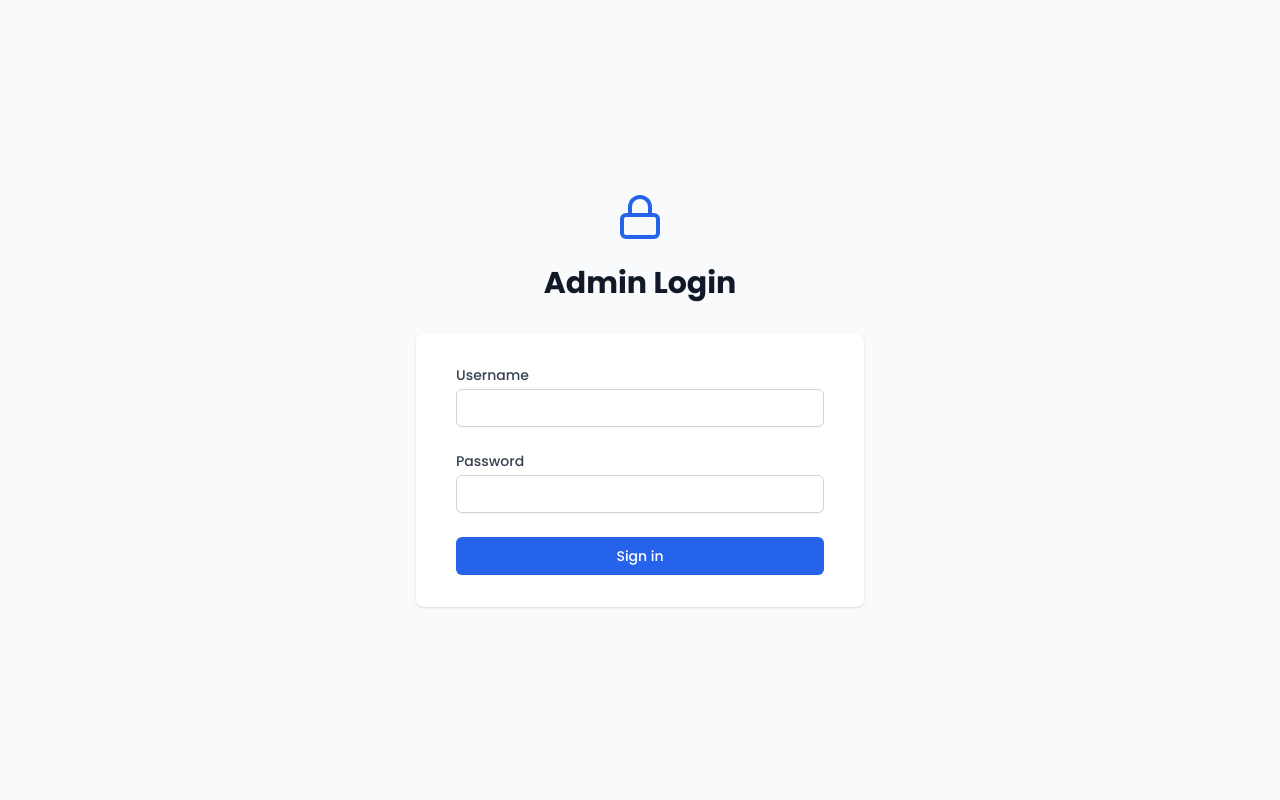
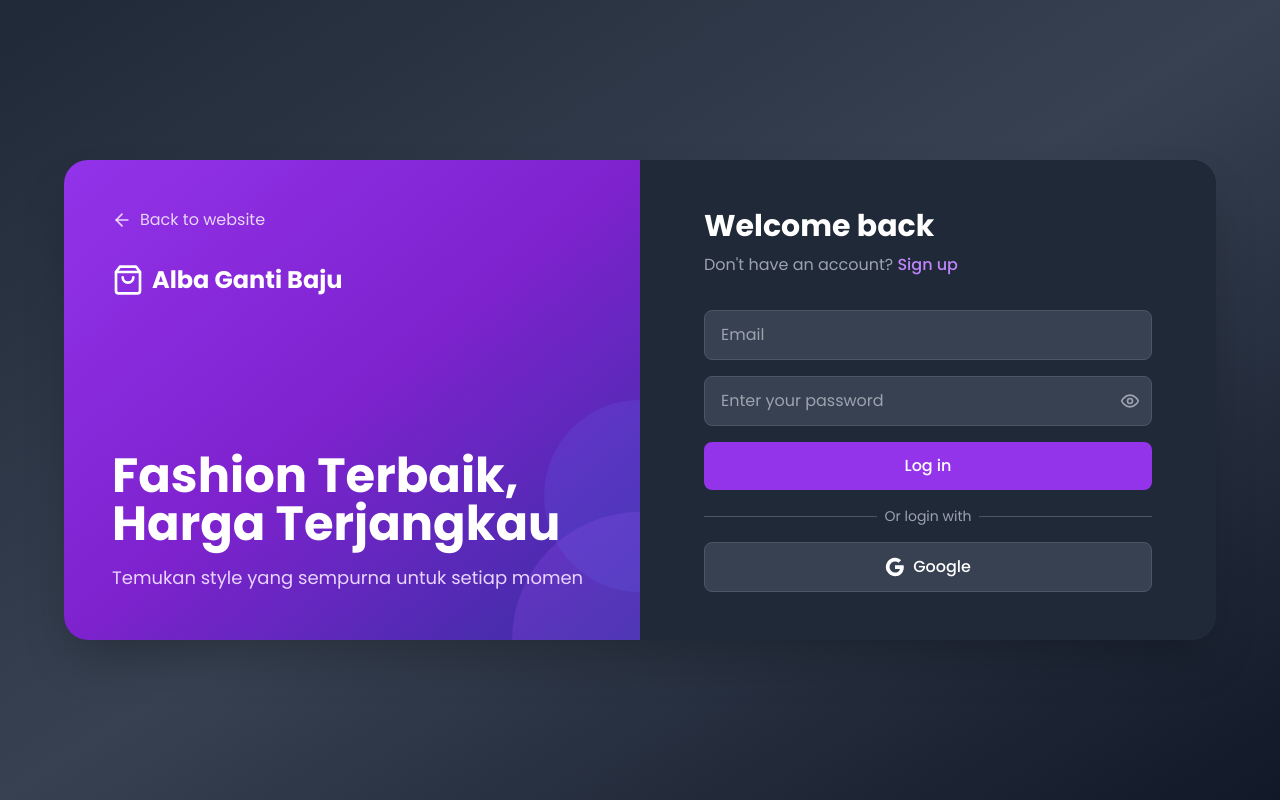
Before and after one commit to Kadalzz/web_toko_baju, a React (Vite) app: page /login in a window 1280 px wide. Built offline with nearby package versions, Linux system fonts and the light colour scheme; no server answers.

Commit message:
Redesign halaman login dengan modern UI

```diff
--- a/src/pages/AdminLogin.tsx
+++ b/src/pages/AdminLogin.tsx
@@ -1,106 +1,265 @@
 import { useState } from 'react';
-import { useNavigate } from 'react-router-dom';
-import { Lock, AlertCircle } from 'lucide-react';
+import { useNavigate, Link } from 'react-router-dom';
+import { ShoppingBag, Eye, EyeOff, ArrowLeft } from 'lucide-react';
 
 const AdminLogin = () => {
   const navigate = useNavigate();
-  const [username, setUsername] = useState('');
-  const [password, setPassword] = useState('');
+  const [isLogin, setIsLogin] = useState(true);
+  const [showPassword, setShowPassword] = useState(false);
+  const [formData, setFormData] = useState({
+    firstName: '',
+    lastName: '',
+    email: '',
+    password: '',
+    agreeToTerms: false
+  });
   const [error, setError] = useState('');
   const [isLoading, setIsLoading] = useState(false);
 
-  // Hardcoded admin credentials (in a real app, this would be in a secure backend)
-  const ADMIN_USERNAME = 'admin';
-  const ADMIN_PASSWORD = 'admin123'; // This would be hashed in a real application
+  // Hardcoded admin credentials
+  const ADMIN_EMAIL = 'admin@albagantibaju.com';
+  const ADMIN_PASSWORD = 'admin123';
 
-  const handleLogin = async (e: React.FormEvent) => {
+  const handleInputChange = (e: React.ChangeEvent<HTMLInputElement>) => {
+    const { name, value, type, checked } = e.target;
+    setFormData(prev => ({
+      ...prev,
+      [name]: type === 'checkbox' ? checked : value
+    }));
+  };
+
+  const handleSubmit = async (e: React.FormEvent) => {
     e.preventDefault();
     setError('');
     setIsLoading(true);
 
     try {
-      // Simulate API call delay
       await new Promise(resolve => setTimeout(resolve, 1000));
 
-      if (username === ADMIN_USERNAME && password === ADMIN_PASSWORD) {
-        // Store admin session
+      if (isLogin) {
+        // Login logic
+        if (formData.email === ADMIN_EMAIL && formData.password === ADMIN_PASSWORD) {
           sessionStorage.setItem('adminAuth', 'true');
           navigate('/admin/dashboard');
         } else {
           throw new Error('Invalid credentials');
         }
+      } else {
+        // Register logic
+        if (!formData.agreeToTerms) {
+          throw new Error('Please agree to Terms & Conditions');
+        }
+        // In real app, would create account here
+        setIsLogin(true);
+        setFormData({ ...formData, password: '' });
+        alert('Account created! Please log in.');
+      }
     } catch (err) {
-      setError('Invalid username or password');
+      setError(err instanceof Error ? err.message : 'An error occurred');
     } finally {
       setIsLoading(false);
     }
   };
 
+  const handleGoogleLogin = () => {
+    alert('Google login will be implemented');
+  };
+
   return (
-    <div className="min-h-screen bg-gray-50 flex flex-col justify-center py-12 sm:px-6 lg:px-8">
-      <div className="sm:mx-auto sm:w-full sm:max-w-md">
-        <div className="flex justify-center">
-          <Lock className="h-12 w-12 text-blue-600" />
+    <div className="min-h-screen bg-gradient-to-br from-gray-800 via-gray-700 to-gray-900 flex items-center justify-center p-4">
+      <div className="w-full max-w-6xl bg-gray-800 rounded-3xl shadow-2xl overflow-hidden">
+        <div className="flex flex-col md:flex-row">
+          {/* Left Side - Hero */}
+          <div className="md:w-1/2 bg-gradient-to-br from-purple-600 via-purple-700 to-indigo-800 p-12 flex flex-col justify-between relative overflow-hidden">
+            <div>
+              <Link to="/" className="inline-flex items-center text-white/80 hover:text-white transition-colors mb-8">
+                <ArrowLeft className="h-5 w-5 mr-2" />
+                Back to website
+              </Link>
+
+              <div className="flex items-center space-x-2 mb-12">
+                <ShoppingBag className="h-8 w-8 text-white" />
+                <span className="text-2xl font-bold text-white">Alba Ganti Baju</span>
               </div>
-        <h2 className="mt-6 text-center text-3xl font-extrabold text-gray-900">
-          Admin Login
-        </h2>
             </div>
 
-      <div className="mt-8 sm:mx-auto sm:w-full sm:max-w-md">
-        <div className="bg-white py-8 px-4 shadow sm:rounded-lg sm:px-10">
-          <form className="space-y-6" onSubmit={handleLogin}>
+            <div className="relative z-10">
+              <h1 className="text-4xl md:text-5xl font-bold text-white leading-tight mb-4">
+                Fashion Terbaik,
+                <br />
+                Harga Terjangkau
+              </h1>
+              <p className="text-purple-200 text-lg">
+                Temukan style yang sempurna untuk setiap momen
+              </p>
+            </div>
+
+            {/* Decorative Elements */}
+            <div className="absolute bottom-0 right-0 w-64 h-64 bg-purple-500/20 rounded-full -mr-32 -mb-32"></div>
+            <div className="absolute top-1/2 right-0 w-48 h-48 bg-indigo-500/20 rounded-full -mr-24"></div>
+          </div>
+
+          {/* Right Side - Form */}
+          <div className="md:w-1/2 p-8 md:p-12 bg-gray-800">
+            <div className="max-w-md mx-auto">
+              <h2 className="text-3xl font-bold text-white mb-2">
+                {isLogin ? 'Welcome back' : 'Create an account'}
+              </h2>
+              <p className="text-gray-400 mb-8">
+                {isLogin ? (
+                  <>
+                    Don't have an account?{' '}
+                    <button
+                      onClick={() => setIsLogin(false)}
+                      className="text-purple-400 hover:text-purple-300 font-medium"
+                    >
+                      Sign up
+                    </button>
+                  </>
+                ) : (
+                  <>
+                    Already have an account?{' '}
+                    <button
+                      onClick={() => setIsLogin(true)}
+                      className="text-purple-400 hover:text-purple-300 font-medium"
+                    >
+                      Log in
+                    </button>
+                  </>
+                )}
+              </p>
+
+              <form onSubmit={handleSubmit} className="space-y-4">
                 {error && (
-              <div className="bg-red-50 p-4 rounded-md flex items-center text-red-700">
-                <AlertCircle className="h-5 w-5 mr-2" />
+                  <div className="bg-red-500/10 border border-red-500/50 text-red-400 p-3 rounded-lg text-sm">
                     {error}
                   </div>
                 )}
 
+                {!isLogin && (
+                  <div className="grid grid-cols-2 gap-4">
                     <div>
-              <label htmlFor="username" className="block text-sm font-medium text-gray-700">
-                Username
-              </label>
-              <div className="mt-1">
                       <input
-                  id="username"
-                  name="username"
                         type="text"
-                  required
-                  value={username}
-                  onChange={(e) => setUsername(e.target.value)}
-                  className="appearance-none block w-full px-3 py-2 border border-gray-300 rounded-md shadow-sm focus:outline-none focus:ring-blue-500 focus:border-blue-500 sm:text-sm"
+                        name="firstName"
+                        placeholder="First name"
+                        value={formData.firstName}
+                        onChange={handleInputChange}
+                        required={!isLogin}
+                        className="w-full px-4 py-3 bg-gray-700 border border-gray-600 rounded-lg text-white placeholder-gray-400 focus:outline-none focus:border-purple-500 focus:ring-1 focus:ring-purple-500"
+                      />
+                    </div>
+                    <div>
+                      <input
+                        type="text"
+                        name="lastName"
+                        placeholder="Last name"
+                        value={formData.lastName}
+                        onChange={handleInputChange}
+                        required={!isLogin}
+                        className="w-full px-4 py-3 bg-gray-700 border border-gray-600 rounded-lg text-white placeholder-gray-400 focus:outline-none focus:border-purple-500 focus:ring-1 focus:ring-purple-500"
                       />
                     </div>
                   </div>
+                )}
 
                 <div>
-              <label htmlFor="password" className="block text-sm font-medium text-gray-700">
-                Password
+                  <input
+                    type="email"
+                    name="email"
+                    placeholder="Email"
+                    value={formData.email}
+                    onChange={handleInputChange}
+                    required
+                    className="w-full px-4 py-3 bg-gray-700 border border-gray-600 rounded-lg text-white placeholder-gray-400 focus:outline-none focus:border-purple-500 focus:ring-1 focus:ring-purple-500"
+                  />
+                </div>
+
+                <div className="relative">
+                  <input
+                    type={showPassword ? 'text' : 'password'}
+                    name="password"
+                    placeholder="Enter your password"
+                    value={formData.password}
+                    onChange={handleInputChange}
+                    required
+                    className="w-full px-4 py-3 bg-gray-700 border border-gray-600 rounded-lg text-white placeholder-gray-400 focus:outline-none focus:border-purple-500 focus:ring-1 focus:ring-purple-500"
+                  />
+                  <button
+                    type="button"
+                    onClick={() => setShowPassword(!showPassword)}
+                    className="absolute right-3 top-1/2 -translate-y-1/2 text-gray-400 hover:text-gray-300"
+                  >
+                    {showPassword ? <EyeOff className="h-5 w-5" /> : <Eye className="h-5 w-5" />}
+                  </button>
+                </div>
+
+                {!isLogin && (
+                  <div className="flex items-start">
+                    <input
+                      type="checkbox"
+                      name="agreeToTerms"
+                      id="agreeToTerms"
+                      checked={formData.agreeToTerms}
+                      onChange={handleInputChange}
+                      className="mt-1 h-4 w-4 rounded border-gray-600 bg-gray-700 text-purple-600 focus:ring-purple-500"
+                    />
+                    <label htmlFor="agreeToTerms" className="ml-2 text-sm text-gray-400">
+                      I agree to the{' '}
+                      <Link to="/syarat-ketentuan" className="text-purple-400 hover:text-purple-300">
+                        Terms & Conditions
+                      </Link>
                     </label>
-              <div className="mt-1">
-                <input
-                  id="password"
-                  name="password"
-                  type="password"
-                  required
-                  value={password}
-                  onChange={(e) => setPassword(e.target.value)}
-                  className="appearance-none block w-full px-3 py-2 border border-gray-300 rounded-md shadow-sm focus:outline-none focus:ring-blue-500 focus:border-blue-500 sm:text-sm"
-                />
+                  </div>
+                )}
+
+                <button
+                  type="submit"
+                  disabled={isLoading}
+                  className="w-full py-3 bg-purple-600 hover:bg-purple-700 text-white font-medium rounded-lg transition-colors disabled:opacity-50 disabled:cursor-not-allowed"
+                >
+                  {isLoading ? 'Loading...' : isLogin ? 'Log in' : 'Create account'}
+                </button>
+
+                <div className="relative my-6">
+                  <div className="absolute inset-0 flex items-center">
+                    <div className="w-full border-t border-gray-600"></div>
+                  </div>
+                  <div className="relative flex justify-center text-sm">
+                    <span className="px-2 bg-gray-800 text-gray-400">
+                      Or {isLogin ? 'login' : 'register'} with
+                    </span>
                   </div>
                 </div>
 
-            <div>
                 <button
-                type="submit"
-                disabled={isLoading}
-                className="w-full flex justify-center py-2 px-4 border border-transparent rounded-md shadow-sm text-sm font-medium text-white bg-blue-600 hover:bg-blue-700 focus:outline-none focus:ring-2 focus:ring-offset-2 focus:ring-blue-500 disabled:opacity-50 disabled:cursor-not-allowed"
+                  type="button"
+                  onClick={handleGoogleLogin}
+                  className="w-full py-3 bg-gray-700 hover:bg-gray-600 border border-gray-600 text-white font-medium rounded-lg transition-colors flex items-center justify-center space-x-2"
                 >
-                {isLoading ? 'Loading...' : 'Sign in'}
+                  <svg className="h-5 w-5" viewBox="0 0 24 24">
+                    <path
+                      fill="currentColor"
+                      d="M22.56 12.25c0-.78-.07-1.53-.2-2.25H12v4.26h5.92c-.26 1.37-1.04 2.53-2.21 3.31v2.77h3.57c2.08-1.92 3.28-4.74 3.28-8.09z"
+                    />
+                    <path
+                      fill="currentColor"
+                      d="M12 23c2.97 0 5.46-.98 7.28-2.66l-3.57-2.77c-.98.66-2.23 1.06-3.71 1.06-2.86 0-5.29-1.93-6.16-4.53H2.18v2.84C3.99 20.53 7.7 23 12 23z"
+                    />
+                    <path
+                      fill="currentColor"
+                      d="M5.84 14.09c-.22-.66-.35-1.36-.35-2.09s.13-1.43.35-2.09V7.07H2.18C1.43 8.55 1 10.22 1 12s.43 3.45 1.18 4.93l2.85-2.22.81-.62z"
+                    />
+                    <path
+                      fill="currentColor"
+                      d="M12 5.38c1.62 0 3.06.56 4.21 1.64l3.15-3.15C17.45 2.09 14.97 1 12 1 7.7 1 3.99 3.47 2.18 7.07l3.66 2.84c.87-2.6 3.3-4.53 6.16-4.53z"
+                    />
+                  </svg>
+                  <span>Google</span>
                 </button>
+              </form>
             </div>
-          </form>
+          </div>
         </div>
       </div>
     </div>
```
Lines whose indentation alone changed are shown as unchanged.
